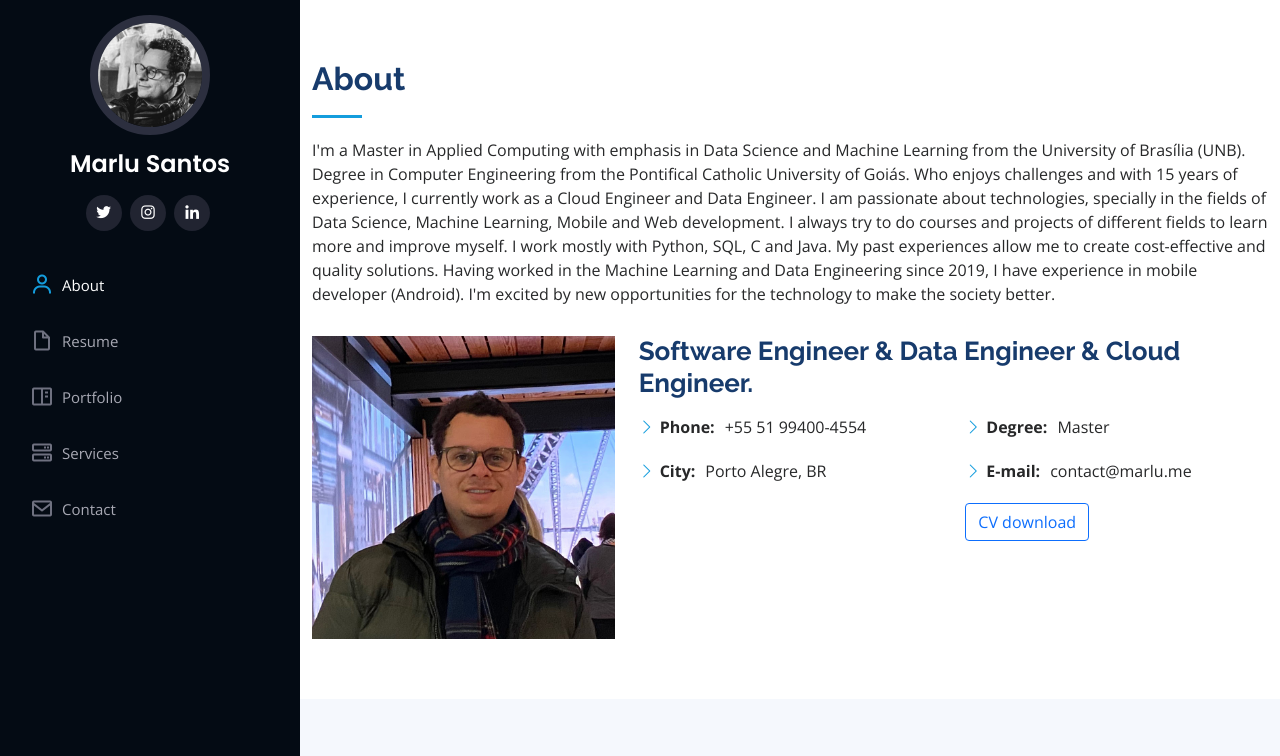
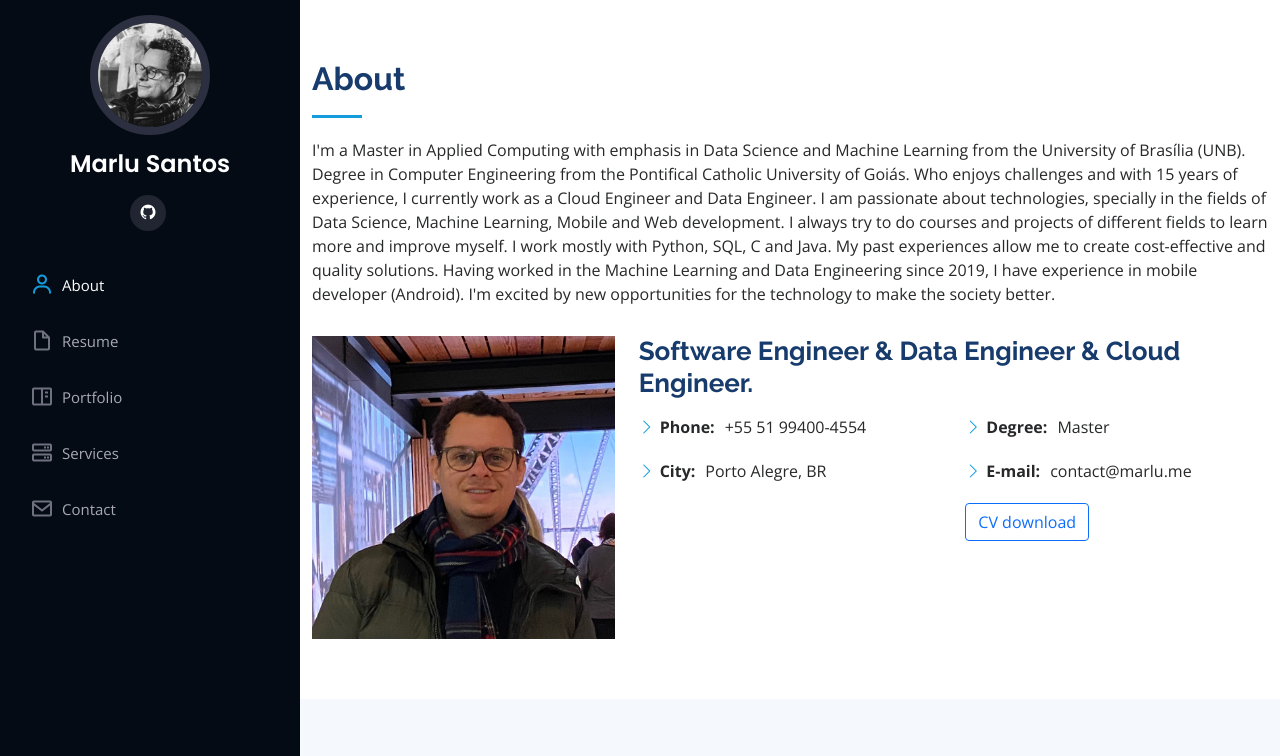
Before and after one commit to marlusantos/marlusantos.github.io, a plain HTML site: page index.html in a window 1280 px wide. Shown: the top 756 px of the page. Drawn offline with nearby package versions, Linux system fonts and the light colour scheme.

Commit message:
button git

```diff
--- a/index.html
+++ b/index.html
@@ -46,9 +46,9 @@
         <img src="assets/img/profile-img-nav.jpg" alt="" class="img-fluid rounded-circle">
         <h1 class="text-light"><a href="index.html">Marlu Santos</a></h1>
         <div class="social-links mt-3 text-center">
-          <a href="#" class="twitter"><i class="bx bxl-twitter"></i></a>
-          <a href="#" class="instagram"><i class="bx bxl-instagram"></i></a>
-          <a href="#" class="linkedin"><i class="bx bxl-linkedin"></i></a>
+          <a href="github.com/marlusantos" class=""><i class="bx bxl-github"></i></a>
+          <!--<a href="#" class="instagram"><i class="bx bxl-instagram"></i></a> -->
+          <!-- <a href="#" class="linkedin"><i class="bx bxl-linkedin"></i></a>  -->
         </div>
       </div>
 
```
